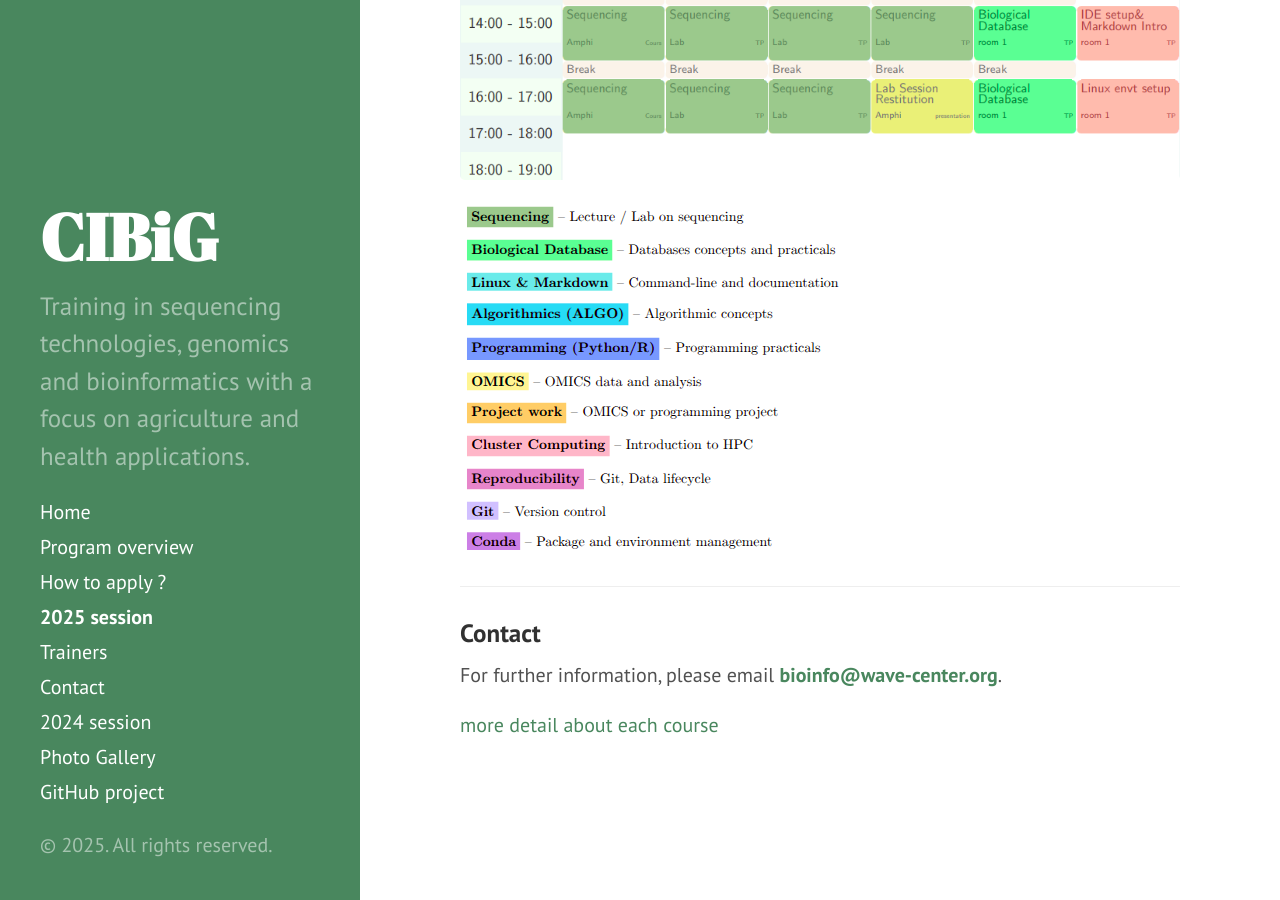
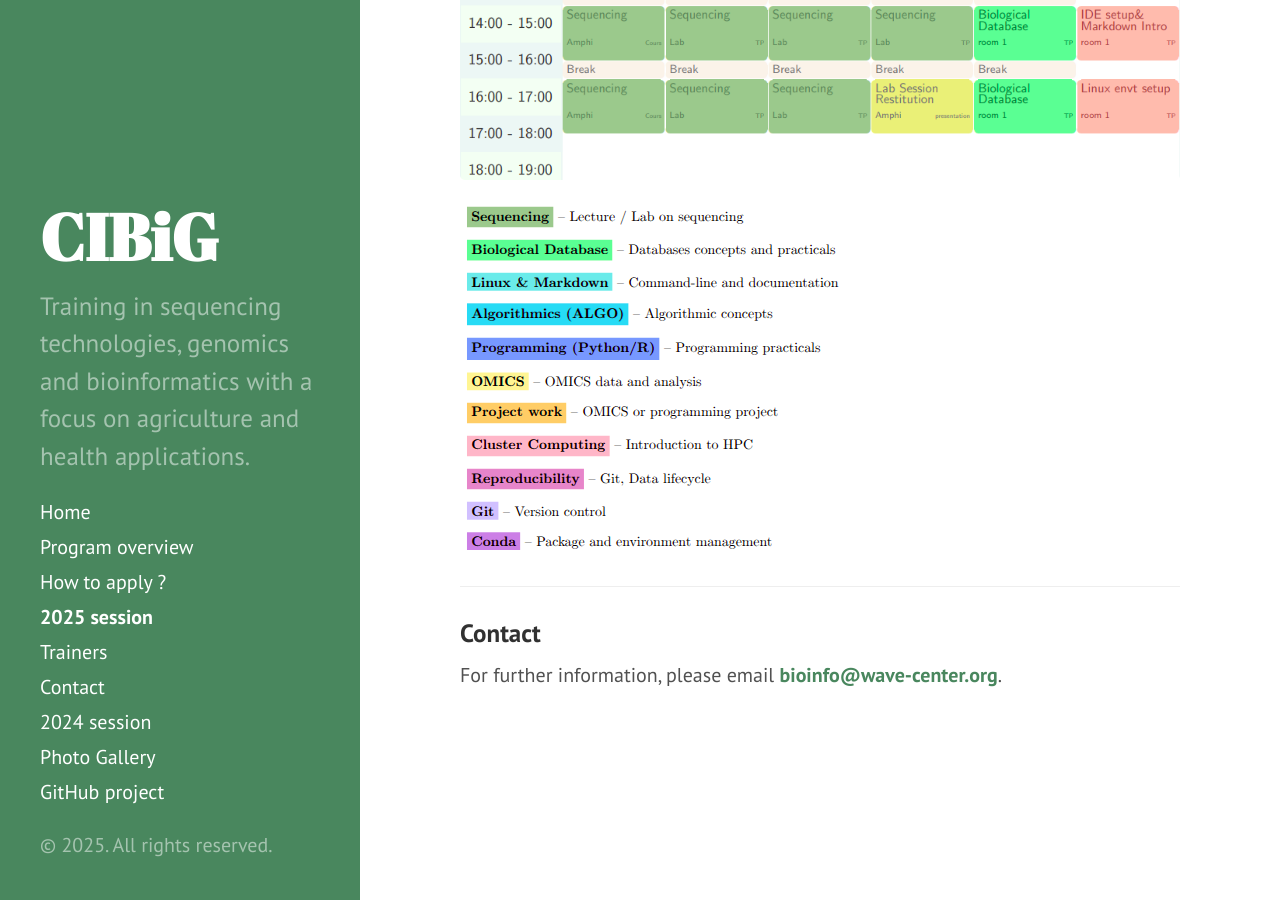
Before and after one commit to wave-centre/cibig, a Jekyll site: the page built from docs/03-2025.md, in a window 1280 px wide and 900 px high, scrolled down 3848 px. Built offline with Jekyll 4.4.1, drawn with Linux system fonts in a browser that asks for light colours.

Commit message:
Update 03-2025.md

```diff
--- a/docs/03-2025.md
+++ b/docs/03-2025.md
@@ -61,5 +61,3 @@ Schedules are subject to change. Please check this page regularly for updates.
 ### Contact
 
 For further information, please email **[bioinfo@wave-center.org](mailto:bioinfo@wave-center.org)**.
-
-[more detail about each course](https://wave-centre.github.io/cibig/01-description.html)
```
